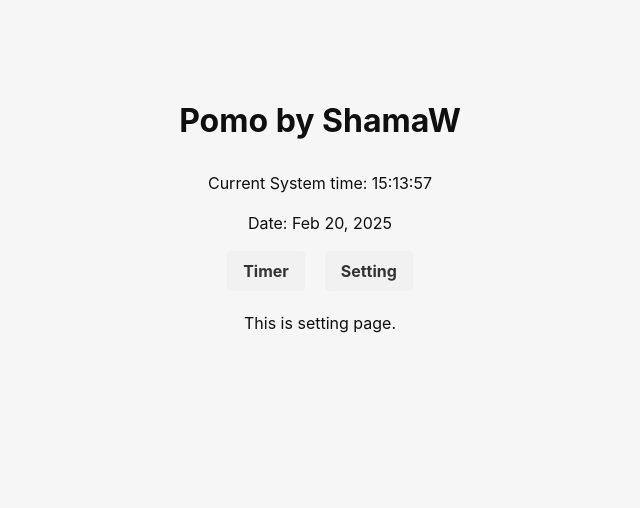
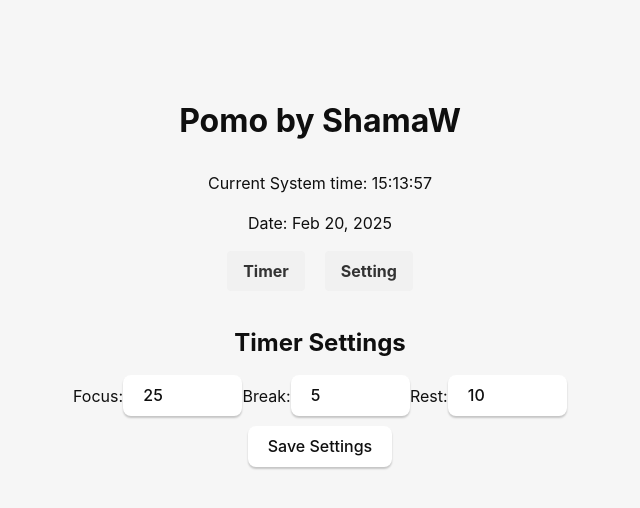
Before and after one commit to ShamaW/cedt-indiv-pomodoro, a React (Vite) app: page /#/setting in a window 1280 px wide. Shown: the top 508 px of the page, without its empty margins (320-960 px from the left). Built offline with nearby package versions, Linux system fonts and the light colour scheme.

Commit message:
Implement timer settings management and update CountdownTimer component

```diff
--- a/src/CountdownTimer.tsx
+++ b/src/CountdownTimer.tsx
@@ -2,27 +2,20 @@ import React from 'react';
 import useCountdownTimer from './useCountdownTimer';
 
 const CountdownTimer = () => {
-    const {isRunning, remainingSeconds, inputMinutes, isPaused, setInputMinutes, formatTime, handleStart, handleStop, handlePause, handleResume, getStatus} = useCountdownTimer();
+    const {isRunning, remainingSeconds, inputMinutes, isPaused, formatTime, handleStart, handleStop, handlePause, handleResume, getStatus} = useCountdownTimer();
+
+    const displayTime = isRunning
+        ? formatTime(remainingSeconds)
+        : formatTime(parseInt(inputMinutes) * 60);
 
     return (
         <div className="timer-container">
             <div className="timer-display">
-                <h1>{formatTime(remainingSeconds)}</h1>
+                <h1>{displayTime}</h1>
                 <p>Status: {getStatus()}</p>
             </div>
 
             <div className="timer-controls">
-            <span>Set time to </span>
-                <input
-                    type="number"
-                    value={inputMinutes}
-                    onChange={(e) => setInputMinutes(e.target.value)}
-                    min="1"
-                    max="60"
-                    disabled={isRunning}
-                    placeholder='25'
-                />
-                <span> minutes</span>
                 <div>
                     <button onClick={handleStart} disabled={isRunning} >Start</button>
                     {isRunning && !isPaused && (<button onClick={handlePause}>Pause</button>)}
--- a/src/Setting.tsx
+++ b/src/Setting.tsx
@@ -1,8 +1,69 @@
-import React from "react";
+import React, { useState } from "react";
+interface SettingData {
+    defaultFocusTime: string;
+    defaultBreakTime: string;
+    defaultRestTime: string;
+}
 
 const Setting = () => {
+    const [setting, setSetting] = useState<SettingData>({
+        defaultFocusTime: "25",
+        defaultBreakTime: "5",
+        defaultRestTime: "10"
+    })
+
+    const handleChange = (e: React.ChangeEvent<HTMLInputElement>) => {
+        const { name, value, type, checked } = e.target;
+        setSetting({
+            ...setting,
+            [name]: type === 'checkbox' ? checked : value
+        });
+    }
+
+    const saveSetting = () => {
+        localStorage.setItem('pomoSetting', JSON.stringify(setting));
+        alert('Setting saved!');
+    }
+
     return (
-        <div>This is setting page.</div>
+        <div className="settings-container">
+            <h2>Timer Settings</h2>
+            <div className="settings-form">
+                <div className="setting-item">
+                    <label htmlFor="defaultTime">Focus:</label>
+                    <input
+                        type="number"
+                        id="defaultTime"
+                        name="defaultTime"
+                        value={setting.defaultFocusTime}
+                        onChange={handleChange}
+                        min="1"
+                        max="60"
+                    />
+                    <label htmlFor="defaultTime">Break:</label>
+                    <input
+                        type="number"
+                        id="defaultTime"
+                        name="defaultTime"
+                        value={setting.defaultBreakTime}
+                        onChange={handleChange}
+                        min="1"
+                        max="60"
+                    />
+                    <label htmlFor="defaultTime">Rest:</label>
+                    <input
+                        type="number"
+                        id="defaultTime"
+                        name="defaultTime"
+                        value={setting.defaultRestTime}
+                        onChange={handleChange}
+                        min="1"
+                        max="60"
+                    />
+                </div>
+                <button onClick={saveSetting} className="save-button">Save Settings</button>
+            </div>
+        </div>
     );
 }
 
--- a/src/useCountdownTimer.tsx
+++ b/src/useCountdownTimer.tsx
@@ -3,10 +3,24 @@ import { PhysicalPosition, Window } from "@tauri-apps/api/window";
 import sound from "./assets/alarm_sound.wav";
 
 const useCountdownTimer = () => {
+    const loadSettings = () => {
+        try {
+            const savedSettings = localStorage.getItem('pomoSetting');
+            if (savedSettings) {
+                return JSON.parse(savedSettings);
+            }
+        } catch (error) {
+            console.error('Error loading settings:', error);
+        }
+        return { defaultFocusTime: "25", defaultBreakTime: "5", defaultRestTime: "10" };
+    };
+
+    const settings = loadSettings();
+
     const [startTime, setStartTime] = useState<string | null>(null);
     const [isRunning, setIsRunning] = useState(false);
     const [remainingSeconds, setRemainingSeconds] = useState(0);
-    const [inputMinutes, setInputMinutes] = useState("25");
+    const [inputMinutes, setInputMinutes] = useState(settings.defaultFocusTime);
     const [isPaused, setIsPaused] = useState(false);
 
     const formatTime = (totalSecond : number) => {
```
